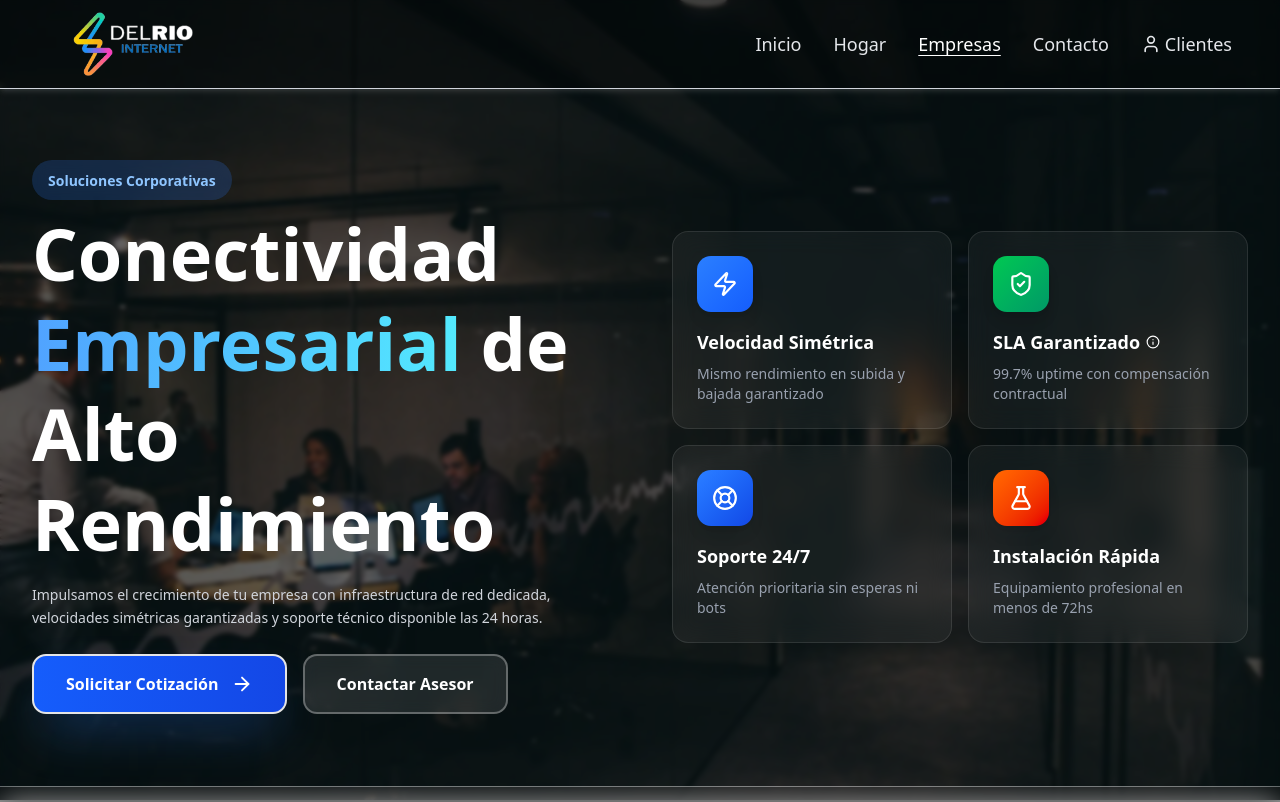
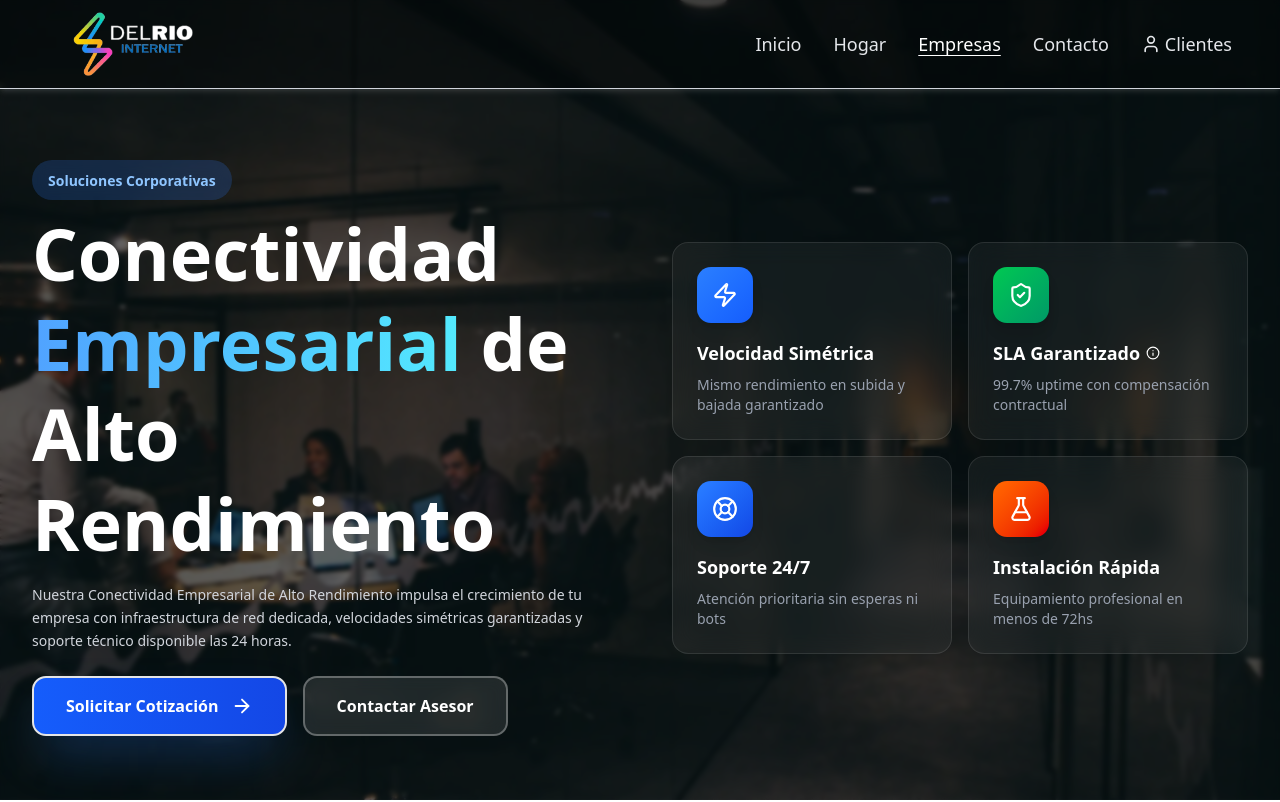
Before and after one commit to MojeZcg/DelRio-Frontend, a Next.js app: page /empresas in a window 1280 px wide. Shown: the top 802 px of the page. Built offline with nearby package versions, Linux system fonts and the light colour scheme.

Commit message:
fix: mejorar redacción y estilo en las secciones de contacto, empresas y hogar

```diff
--- a/src/app/contacto/page.tsx
+++ b/src/app/contacto/page.tsx
@@ -7,7 +7,7 @@ import { contactos } from "@/lib/contacto";
 import FijoCopy from "@/components/FijoCopy";
 
 export const metadata = {
-  title: " Conectate con nosotros | DelRio Internet",
+  title: "Conectate con nosotros | DelRio Internet",
   description:
     "¿Tienes dudas o necesitas asesoría? En Internet DelRio estamos para ayudarte. Contáctanos y recibe atención personalizada, soporte confiable y toda la información que necesitas para elegir el plan ideal.”",
   keywords: [
@@ -38,8 +38,8 @@ export default function ContactPage() {
               Contactanos
             </h1>
             <p className="mb-4 text-sm text-gray-300">
-              Estamos para ayudarte. Completá el formulario para un contacto mas
-              personalizado.
+              Contactanos y conectate con nosotros al instante. Completá el
+              formulario para una atención más personalizada.
             </p>
 
             <ContactForm />
--- a/src/app/empresas/page.tsx
+++ b/src/app/empresas/page.tsx
@@ -122,9 +122,10 @@ export default function EmpresasPage() {
             </h1>
 
             <p className="mb-6 text-sm leading-relaxed text-gray-300 md:text-lg lg:text-sm">
-              Impulsamos el crecimiento de tu empresa con infraestructura de red
-              dedicada, velocidades simétricas garantizadas y soporte técnico
-              disponible las 24 horas.
+              Nuestra Conectividad Empresarial de Alto Rendimiento impulsa el
+              crecimiento de tu empresa con infraestructura de red dedicada,
+              velocidades simétricas garantizadas y soporte técnico disponible
+              las 24 horas.
             </p>
 
             <div className="flex flex-col items-center gap-4 sm:flex-row lg:items-start">
--- a/src/app/hogar/page.tsx
+++ b/src/app/hogar/page.tsx
@@ -62,7 +62,8 @@ export default function InternetHogarPage() {
             Internet Hogar DelRio
           </h1>
           <p className="mt-4 text-lg text-blue-100">
-            Conectá tu hogar con velocidades simétricas,{" "}
+            Internet Hogar DelRio para conectár tu hogar con velocidades
+            simétricas,{" "}
             <HoverCard>
               <HoverCardTrigger className="inline text-yellow-200">
                 WiFi 6*
```
